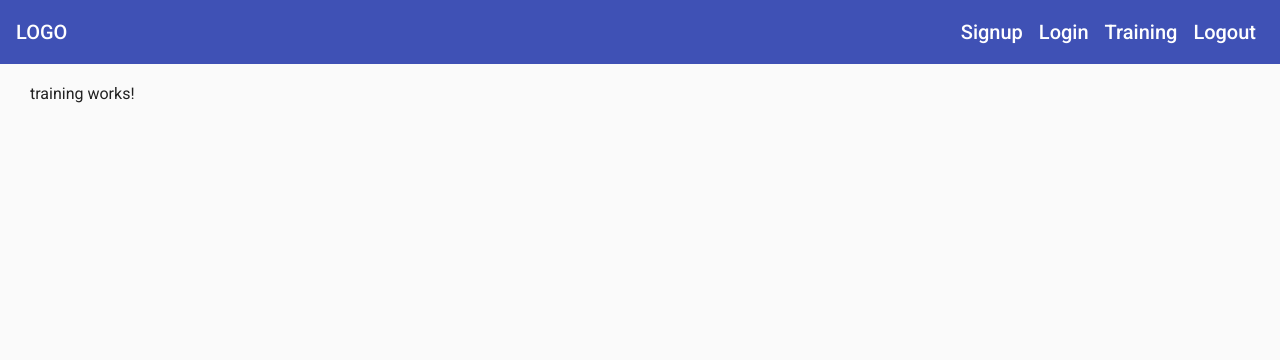
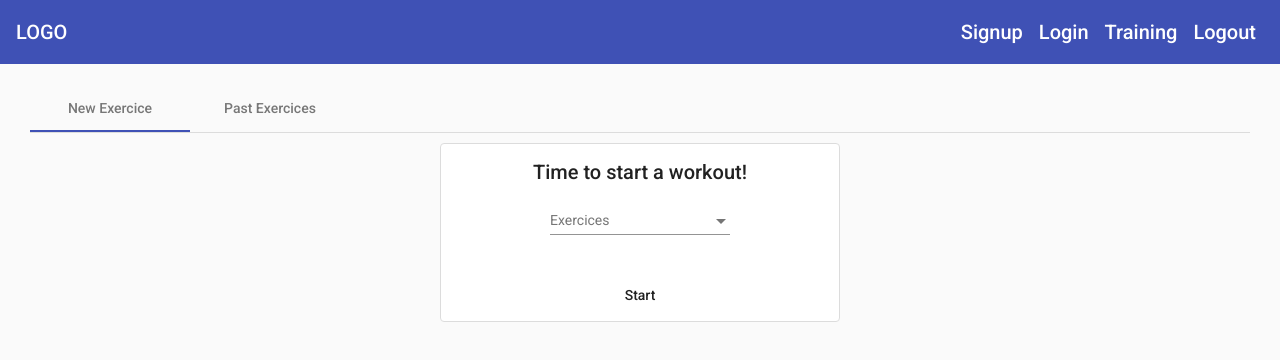
Before and after one commit to alcaidio/fitness-heroes, an Angular app: page /training in a window 1280 px wide. Shown: the top 360 px of the page. Built offline with nearby package versions, Linux system fonts and the light colour scheme.

Commit message:
Add training section

```diff
--- a/src/app/app.module.ts
+++ b/src/app/app.module.ts
@@ -16,6 +16,7 @@ import { TrainingComponent } from './training/training.component';
 import { WelcomeComponent } from './welcome/welcome.component';
 import { HeaderComponent } from './navigation/header/header.component';
 import { SidenavListComponent } from './navigation/sidenav-list/sidenav-list.component';
+import { StopTrainingComponent } from './training/current-training/stop-training.component';
 
 
 @NgModule({
@@ -30,7 +31,8 @@ import { SidenavListComponent } from './navigation/sidenav-list/sidenav-list.com
     WelcomeComponent,
     PageNotFoundComponent,
     HeaderComponent,
-    SidenavListComponent
+    SidenavListComponent,
+    StopTrainingComponent
   ],
   imports: [
     BrowserModule,
@@ -38,9 +40,10 @@ import { SidenavListComponent } from './navigation/sidenav-list/sidenav-list.com
     BrowserAnimationsModule,
     MaterialModule,
     AppRoutingModule,
-    FlexLayoutModule,
+    FlexLayoutModule
   ],
   providers: [],
-  bootstrap: [AppComponent]
+  bootstrap: [AppComponent],
+  entryComponents: [StopTrainingComponent] // for modal and dialog
 })
 export class AppModule { }
--- a/src/app/auth/signup/signup.component.html
+++ b/src/app/auth/signup/signup.component.html
@@ -1,10 +1,10 @@
 <section class="signup-form">
   <form
+    #f="ngForm"
+    (ngSubmit)="onSubmit(f)"
     fxLayout="column"
     fxLayoutAlign="center center"
     fxLayoutGap="8px"
-    #f="ngForm"
-    (ngSubmit)="onSubmit(f)"
   >
     <mat-form-field appearance="fill">
       <mat-label>Enter your email</mat-label>
--- a/src/app/training/current-training/current-training.component.html
+++ b/src/app/training/current-training/current-training.component.html
@@ -1 +1,6 @@
-<p>current-training works!</p>
+<section fxLayout="column" fxLayoutAlign="center center">
+    <mat-progress-spinner mode="determinate" [value]="progress"></mat-progress-spinner>
+    <h1>{{ progressRounded }}%</h1>
+    <p>Keep going you can make it!</p>
+    <button mat-raised-button color="accent" (click)="onStop()">Stop</button>
+</section>
--- a/src/app/training/current-training/current-training.component.ts
+++ b/src/app/training/current-training/current-training.component.ts
@@ -1,4 +1,6 @@
-import { Component, OnInit } from '@angular/core';
+import { Component, OnInit, Output, EventEmitter } from '@angular/core';
+import { MatDialog } from '@angular/material/dialog';
+import { StopTrainingComponent } from './stop-training.component';
 
 @Component({
   selector: 'app-current-training',
@@ -6,10 +8,45 @@ import { Component, OnInit } from '@angular/core';
   styleUrls: ['./current-training.component.scss']
 })
 export class CurrentTrainingComponent implements OnInit {
+  @Output() trainingExit = new EventEmitter()
+  progress = 0
+  timer: ReturnType<typeof setInterval>
+  time = 15
 
-  constructor() { }
+  constructor(private dialog: MatDialog) { }
 
-  ngOnInit(): void {
+  ngOnInit() {
+    this.startOrResumeTimer(this.time)
+  }
+
+  onStop() {
+    clearInterval(this.timer)
+    const dialogRef = this.dialog.open(StopTrainingComponent, {data: {
+      progress: this.progressRounded
+    }})
+    dialogRef.afterClosed().subscribe(result => {
+      if(result) {
+        this.trainingExit.emit()
+      } else {
+        this.startOrResumeTimer(this.time)
+      }
+    })
+  }
+
+  private startOrResumeTimer(timeInSecond: number) {
+    this.timer = setInterval(() => {
+      const refresh = 200
+      const coeff = 100 / ((1000/refresh) * timeInSecond)
+      this.progress = this.progress + coeff
+      if (this.progress >= 100) {
+        clearInterval(this.timer)
+        this.progress = 100
+      }
+    }, 200)
+  }
+
+  get progressRounded() {
+    return Math.round(this.progress)
   }
 
 }
--- /dev/null
+++ b/src/app/training/current-training/stop-training.component.ts
@@ -0,0 +1,24 @@
+import { Component, Inject, OnInit } from "@angular/core";
+import { MAT_DIALOG_DATA } from "@angular/material/dialog";
+
+@Component({
+    selector: 'app-stop-training',
+    template: `
+        <h1 mat-dialog-title>Are you sure?</h1>
+        <mat-dialog-content>
+            <p>You already got {{ displayedProgress }}%</p>
+        </mat-dialog-content>
+        <mat-dialog-actions align="end">
+            <button mat-button [mat-dialog-close]="true">Yes</button>
+            <button mat-button [mat-dialog-close]="false">No</button>
+        </mat-dialog-actions>
+    `,
+})
+export class StopTrainingComponent implements OnInit {
+    displayedProgress: number
+    constructor(@Inject(MAT_DIALOG_DATA) private passedData: any) {}
+
+    ngOnInit() {
+        this.displayedProgress = this.passedData.progress
+    }
+}
--- a/src/app/training/new-training/new-training.component.html
+++ b/src/app/training/new-training/new-training.component.html
@@ -1 +1,20 @@
-<p>new-training works!</p>
+<section class="new-training" fxLayout fxLayoutAlign="center">
+  <mat-card class="mat-elevation-z0 outline" fxFlex.xs="300px" fxFlex="400px">
+    <mat-card-header fxLayoutAlign="center">
+      <mat-card-title>Time to start a workout!</mat-card-title>
+    </mat-card-header>
+    <mat-card-content fxLayoutAlign="center">
+      <mat-form-field>
+        <mat-label>Exercices</mat-label>
+        <mat-select>
+          <mat-option *ngFor="let exercice of exercices" [value]="exercice.value">
+            {{ exercice.title }}
+          </mat-option>
+        </mat-select>
+      </mat-form-field>
+    </mat-card-content>
+    <mat-card-actions fxLayoutAlign="center">
+      <button mat-button type="submit" (click)="onStartTraining()">Start</button>
+    </mat-card-actions>
+  </mat-card>
+</section>
--- a/src/app/training/new-training/new-training.component.scss
+++ b/src/app/training/new-training/new-training.component.scss
@@ -0,0 +1,9 @@
+.outline {
+    border-style: solid;
+    border-width: 1px;
+    border-color: #dcdcdc;
+}
+
+.new-training {
+    margin-top: 10px;
+}
--- a/src/app/training/new-training/new-training.component.ts
+++ b/src/app/training/new-training/new-training.component.ts
@@ -1,4 +1,9 @@
-import { Component, OnInit } from '@angular/core';
+import { Component, OnInit, EventEmitter, Output } from '@angular/core';
+
+export interface Exercice {
+  title: string,
+  value: string
+}
 
 @Component({
   selector: 'app-new-training',
@@ -7,9 +12,22 @@ import { Component, OnInit } from '@angular/core';
 })
 export class NewTrainingComponent implements OnInit {
 
+  exercices: Exercice[] = [
+    { title: 'Crunches', value: 'crunches' },
+    { title: 'Touch Toes', value: 'touch-toes' },
+    { title: 'Side Lunges', value: 'side-lunges' },
+    { title: 'Burpees', value: 'burpees' },
+  ];
+
+  @Output() trainingStart = new EventEmitter<void>()
+
   constructor() { }
 
   ngOnInit(): void {
   }
 
+  onStartTraining() {
+    this.trainingStart.emit()
+  }
+
 }
--- a/src/app/training/training.component.html
+++ b/src/app/training/training.component.html
@@ -1 +1,9 @@
-<p>training works!</p>
+<mat-tab-group *ngIf="!onGoingTraining">
+  <mat-tab label="New Exercice">
+    <app-new-training (trainingStart)="onGoingTraining = true"></app-new-training>
+  </mat-tab>
+  <mat-tab label="Past Exercices">
+    <app-past-training></app-past-training>
+  </mat-tab>
+</mat-tab-group>
+<app-current-training *ngIf="onGoingTraining" (trainingExit)="onGoingTraining = false"></app-current-training>
--- a/src/app/training/training.component.ts
+++ b/src/app/training/training.component.ts
@@ -6,7 +6,7 @@ import { Component, OnInit } from '@angular/core';
   styleUrls: ['./training.component.scss']
 })
 export class TrainingComponent implements OnInit {
-
+  onGoingTraining = false
   constructor() { }
 
   ngOnInit(): void {
```
Also changed, not shown: src/app/material.module.ts (+17 -2 lines).
